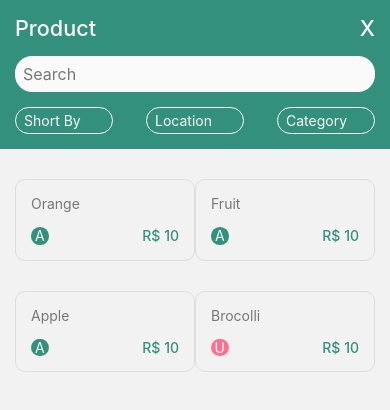
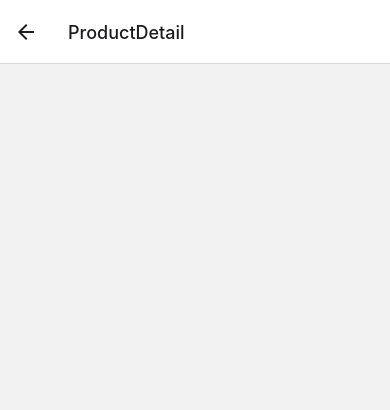
Before and after one commit to zherro/react-native-expo-orders, a React Native app: screen /ProductDetail in a window 390 px wide. Shown: the top 410 px of the page. Built offline with nearby package versions, Linux system fonts and the light colour scheme.

Commit message:
create screen product detail

```diff
--- a/App.js
+++ b/App.js
@@ -2,6 +2,7 @@ import { NavigationContainer } from '@react-navigation/native';
 import { createStackNavigator } from '@react-navigation/stack';
 import { StatusBar } from 'expo-status-bar';
 import Product from './screens/product';
+import ProductDetail from './screens/productDetail';
 
 const Stack = createStackNavigator();
 
@@ -10,11 +11,17 @@ export default function App() {
     <NavigationContainer>
       <Stack.Navigator>
 
-          <Stack.Screen
-            name="Product"
-            component={Product}
-            options={{headerShown: false}}
-          />
+        <Stack.Screen
+          name="Product"
+          component={Product}
+          options={{ headerShown: false }}
+        />
+
+        <Stack.Screen
+          name="ProductDetail"
+          component={ProductDetail}
+          options={{ headerShown: true }}
+        />
 
       </Stack.Navigator>
     </NavigationContainer>
--- a/package.json
+++ b/package.json
@@ -11,6 +11,7 @@
   },
   "dependencies": {
     "@react-navigation/native": "^6.0.8",
+    "@react-navigation/native-stack": "^6.5.0",
     "@react-navigation/stack": "^6.1.1",
     "expo": "~44.0.0",
     "expo-status-bar": "~1.2.0",
--- a/screens/product.js
+++ b/screens/product.js
@@ -1,5 +1,5 @@
 import * as React from "react";
-import { View } from "react-native-web";
+import { TouchableOpacity, View } from "react-native-web";
 
 import HeaderWithSearch from "../components/header/header-with-search";
 import CardPrice from "../components/card/card-price";
@@ -7,7 +7,12 @@ import { flex, metrics } from "../components/theme/theme";
 
 import dataMock from "../mock/productDataMock"
 
-export default function Product() {
+export default function Product( {navigation} ) {
+
+    const goToDetail = (item) => {
+        navigation.navigate('ProductDetail');
+    };
+
     return (
         <View>
             <HeaderWithSearch />
@@ -19,7 +24,10 @@ export default function Product() {
             ]} >
                 {
                     dataMock.map((item, index) => {
-                        return <CardPrice
+                        return <TouchableOpacity
+                            onPress={() => goToDetail(item)}
+                        >
+                            <CardPrice
                                 key={index}
                                 item={item}
                                 options={{
@@ -27,6 +35,7 @@ export default function Product() {
                                     maxWidth: 180
                                 }}
                             />
+                        </TouchableOpacity>
                     })
                 }
             </View>
--- /dev/null
+++ b/screens/productDetail.tsx
@@ -0,0 +1,9 @@
+import * as React from 'react';
+import { View } from 'react-native-web';
+
+
+export default function ProductDetail() {
+    return (
+        <View></View>
+    );
+};
```
Also changed, not shown: 1 other file (tests, documents, lock files or other folders).
